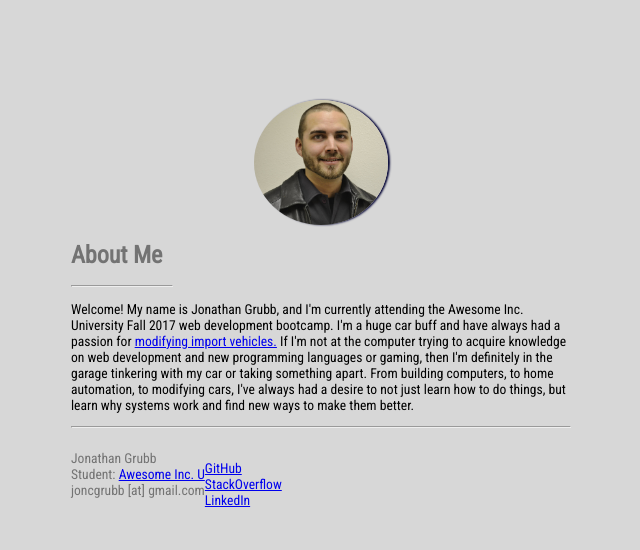
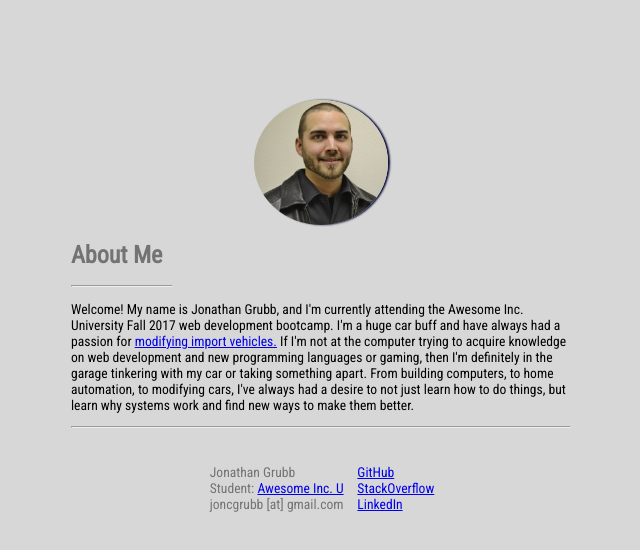
Before and after one commit to Puddingstomp/Puddingstomp.github.io, a plain HTML site: page index.html in a window 1280 px wide. Shown: the whole page, without its empty margins (319-959 px from the left). Drawn offline with Linux system fonts and the light colour scheme.

Commit message:
added footer padding

```diff
--- a/styles.css
+++ b/styles.css
@@ -27,13 +27,17 @@ p {
 	font-size: 85%;
 }
 
+.footer {
+	padding: 0% 20% 0% 25%;
+}
+
 .contact1 {
 	float: left;
 	color: rgb(115, 115, 115);
-	padding: 2%, 2%, 2%, 0%;
+	padding: 5%;
 }
 
 .contact2 {
 	float: center;
-	padding: 2%;
+	padding: 5%;
 }
```
